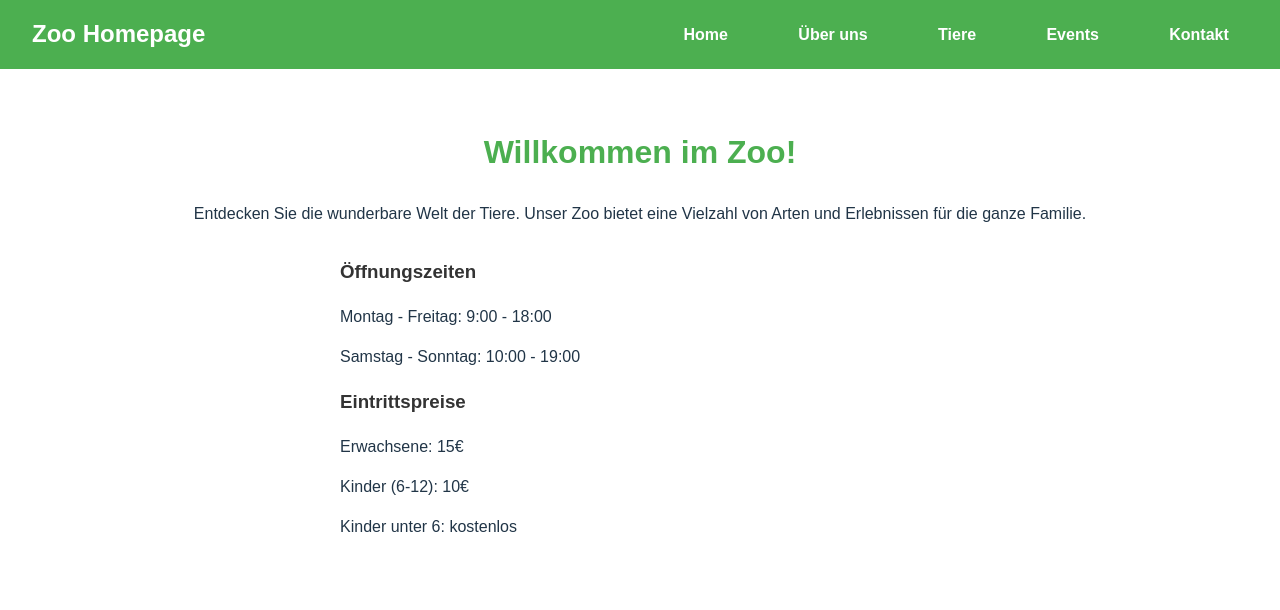
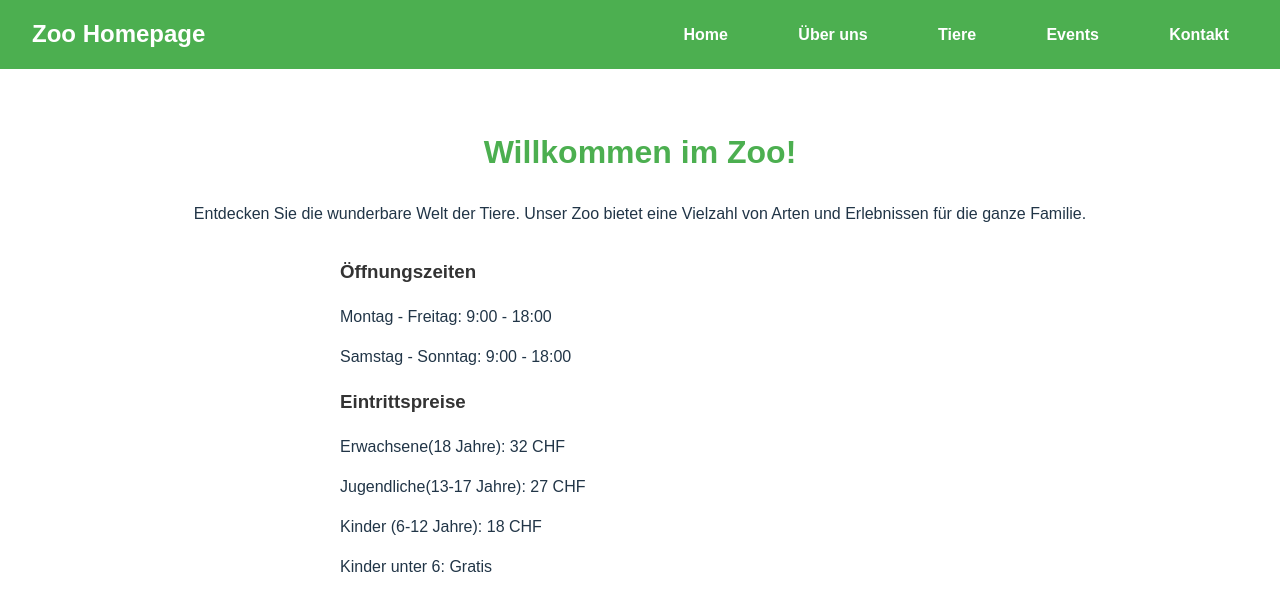
Before and after one commit to ramonmuffler/Zoo-Apply, a React (Vite) app: page / in a window 1280 px wide. Shown: the top 610 px of the page. Built offline with nearby package versions, Linux system fonts and the light colour scheme.

Commit message:
home informationen angepasst

```diff
--- a/src/pages/Home.tsx
+++ b/src/pages/Home.tsx
@@ -10,11 +10,12 @@ const Home = () => {
       <section className="info">
         <h3>Öffnungszeiten</h3>
         <p>Montag - Freitag: 9:00 - 18:00</p>
-        <p>Samstag - Sonntag: 10:00 - 19:00</p>
+        <p>Samstag - Sonntag: 9:00 - 18:00</p>
         <h3>Eintrittspreise</h3>
-        <p>Erwachsene: 15€</p>
-        <p>Kinder (6-12): 10€</p>
-        <p>Kinder unter 6: kostenlos</p>
+        <p>Erwachsene(18 Jahre): 32 CHF</p>
+        <p>Jugendliche(13-17 Jahre): 27 CHF</p>
+        <p>Kinder (6-12 Jahre): 18 CHF</p>
+        <p>Kinder unter 6: Gratis</p>
       </section>
     </div>
   );
```
